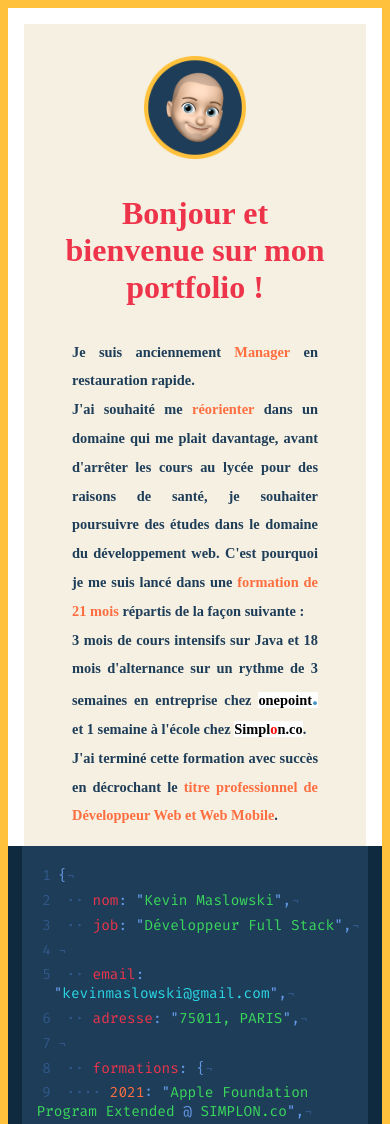
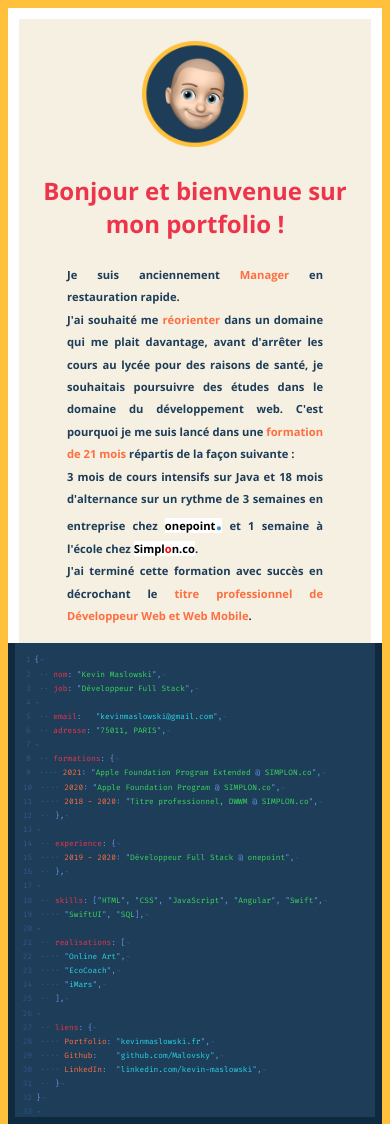
Before and after one commit to Malovsky/kevinmaslowski, a plain HTML site: page index.html in a window 390 px wide. Shown: the top 1124 px of the page. Drawn offline with nearby package versions, Linux system fonts and the light colour scheme.

Commit message:
last push, everything is ok

```diff
--- a/index.html
+++ b/index.html
@@ -7,15 +7,16 @@
     <link rel="icon" type="image/png" href="assets/favicon.png" />
     <link rel="stylesheet" href="style.css">
     <link rel="preconnect" href="https://fonts.gstatic.com">
+    <link href="https://fonts.googleapis.com/css2?family=Open+Sans:wght@400;700&display=swap" rel="stylesheet">
+    <link rel="preconnect" href="https://fonts.gstatic.com">
     <link href="https://fonts.googleapis.com/css2?family=Fira+Code&display=swap" rel="stylesheet">
     <title>Kevin Maslowski - Portfolio développeur web</title>
-    <meta name="description" content="Bonjour, je m'appelle Kevin et je suis développeur web Junior."/>
+    <meta name="description" content="Hello, je m'appelle Kevin et je suis développeur web Junior."/>
     <meta name="viewport" content="width=device-width, initial-scale=1.0"/>
-    <meta property="og:url" content="https://www.kevinmaslowski.com"/>
+    <meta property="og:url" content="https://www.kevinmaslowski.fr"/>
     <meta property="og:type" content="website"/>
-    <meta property="og:title" content="Kevin Maslowski"/>
-    <meta property="og:description" content="Développeur web à Paris"/>
-    <!--<meta property="og:image" content="assets/photoProfil.png">-->
+    <meta property="og:title" content="Portfolio de Kevin Maslowski"/>
+    <meta property="og:description" content="Développeur Full Stack à Paris"/>
 </head>
 <body>
     <div class="wrapper">
@@ -26,7 +27,7 @@
                 Je suis anciennement <span class="surligne">Manager</span> en restauration rapide.</br>
                 J'ai souhaité me <span class="surligne">réorienter</span> dans un domaine qui me plait davantage,
                 avant d'arrêter les cours au lycée pour des raisons de santé,
-                je souhaiter poursuivre des études dans le domaine du développement web.
+                je souhaitais poursuivre des études dans le domaine du développement web.
                 C'est pourquoi je me suis lancé dans une <span class="surligne">formation de 21 mois</span> répartis de la façon suivante :</br>
                 3 mois de cours intensifs sur Java et 18 mois d'alternance sur un rythme de 3 semaines en entreprise chez <span style="background-color: white"><a target="_blank" rel="noopener noreferrer" href="https://www.groupeonepoint.com/fr/"><span style="font-weight: bolder">onepoint</span><span style="font-weight: bolder; color: #4498c8; font-size: x-large">.</span></a></span> et 1 semaine à l'école chez <a  target="_blank" rel="noopener noreferrer" href="https://simplon.co/"><span style="background-color: white">Simpl<span style="color: red">o</span>n.co</span></a>.</br>
                 J'ai terminé cette formation avec succès en décrochant le <span class="surligne">titre professionnel de Développeur Web et Web Mobile</span>.
--- a/style.css
+++ b/style.css
@@ -1,7 +1,7 @@
 /*--------------- BODY ---------------*/
 body {
   background-color: #ffc13b;
-  font-family: "SF Pro";
+  font-family: 'Open Sans', sans-serif;
 }
 
 h1 {
@@ -25,7 +25,7 @@ h1 {
 }
 
 .surligne {
-  font-weight: bolder;
+  font-weight: bold;
   color: #ff6e40;
 }
 
@@ -55,7 +55,7 @@ h1 {
 
 #presentation {
   margin: 1rem 3rem;
-  font-size: 90%;
+  font-size: 100%;
   color: #1e3d59;
   font-weight: 600;
   text-align: justify;
@@ -70,7 +70,7 @@ h1 {
 /*--------------- MY SKILLS ---------------*/
 .wrapper #skills {
   font-family: "Fira Code";
-  font-size: 90%;
+  font-size: 100%;
   background-color: #1e3d59;
   border-top: solid 1em #0f2a3e;
   border-right: solid 1em #0f2a3e;
@@ -158,8 +158,11 @@ h1 {
 
 /* For phones: */
 @media screen and (max-width: 30em){
+
+
   .wrapper {
     flex-direction: column;
+    font-size:70%;
   }
   .wrapper #me {
     border-top: solid 1em white;
@@ -178,3 +181,62 @@ h1 {
   }
 
 }
+
+/*--------------- RESPONSIVE FONTS ---------------*/
+@media screen and (max-width: 1326px){
+  .wrapper #skills {
+    font-size: 90%;
+  }
+}
+
+@media screen and (max-width: 1196px){
+  .wrapper #skills {
+    font-size: 80%;
+  }
+}
+
+@media screen and (max-width: 1067px){
+  .wrapper #skills {
+    font-size: 70%;
+  }
+}
+
+@media screen and (max-width: 938px){
+  .wrapper #skills {
+    font-size: 60%;
+  }
+
+  h1 {
+    font-size: x-large;
+  }
+}
+
+@media screen and (max-width: 809px){
+  .wrapper #skills {
+    font-size: 50%;
+  }
+}
+
+@media screen and (max-width: 800px){
+  .wrapper #skills {
+    font-size: 100%;
+  }
+}
+
+@media screen and (max-width: 687px){
+  .wrapper #skills {
+    font-size: 90%;
+  }
+}
+
+@media screen and (max-width: 620px){
+  .wrapper #skills {
+    font-size: 80%;
+  }
+}
+
+@media screen and (max-width: 553px){
+  .wrapper #skills {
+    font-size: 70%;
+  }
+}
```
